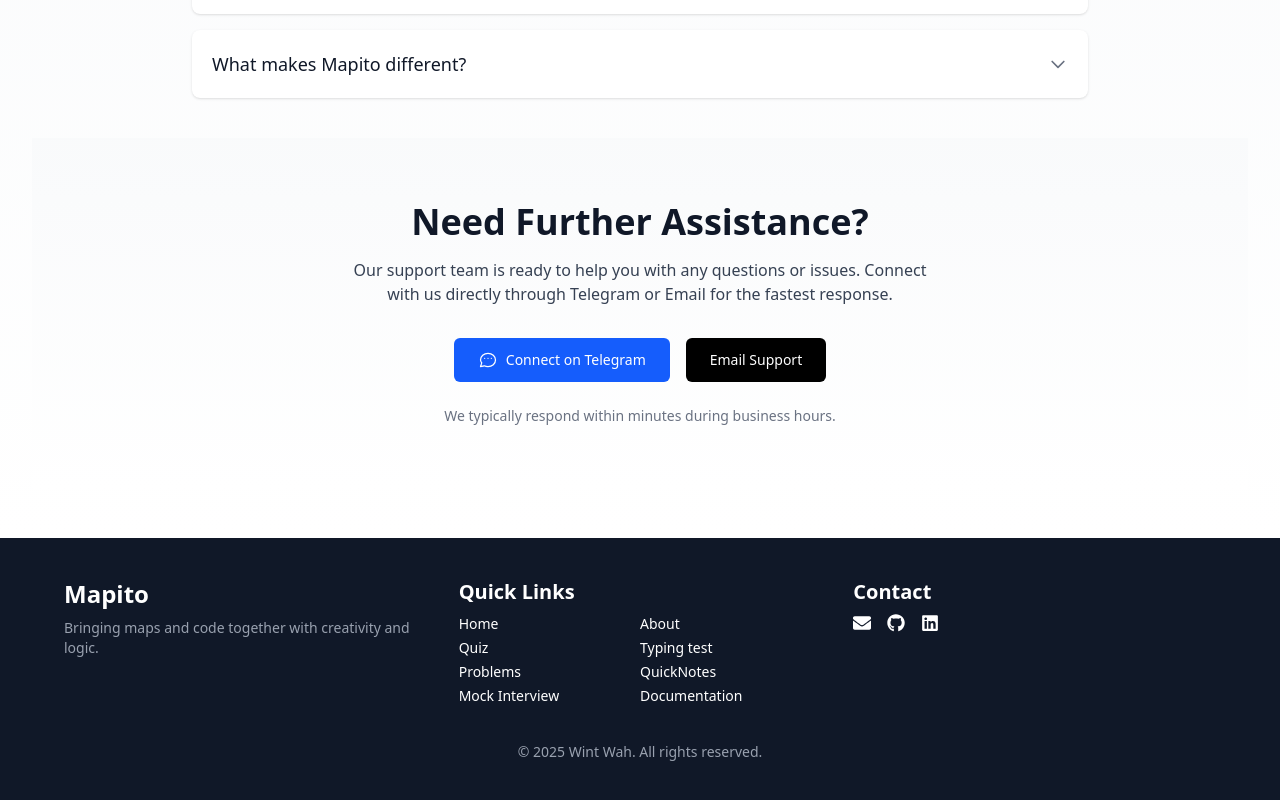
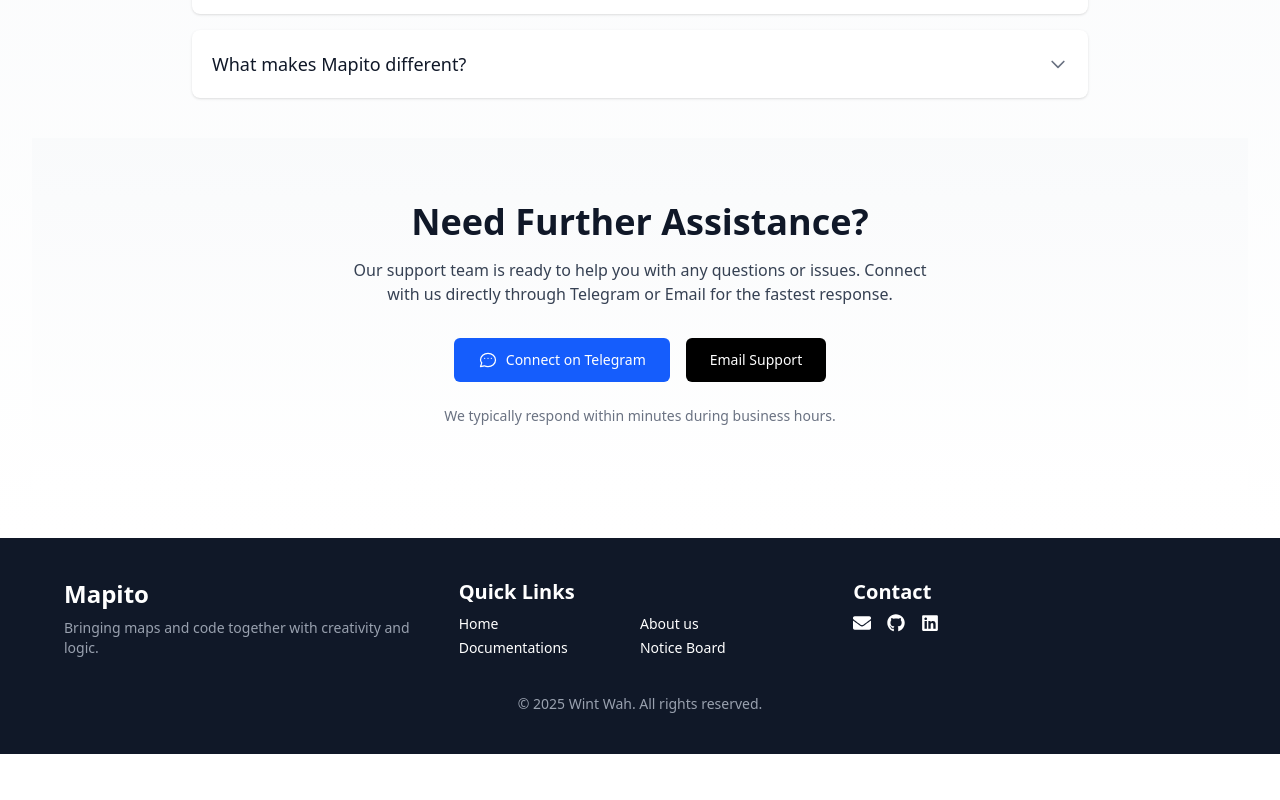
Before and after one commit to wintwah243/Mapito, a React (Vite) app in the folder mapito/: page / in a window 1280 px wide. Shown: the part 4156-4956 px from the top of the page. After the commit the page ends 4910 px from the top, so only its background shows below. Built offline with nearby package versions, Linux system fonts and the light colour scheme.

Commit message:
remove unwanted links in landing footer

```diff
--- a/mapito/src/Landing/LandingFooter.jsx
+++ b/mapito/src/Landing/LandingFooter.jsx
@@ -16,13 +16,9 @@
           <h3 className="text-xl font-semibold mb-2">Quick Links</h3>
           <ul className="grid grid-cols-1 sm:grid-cols-2 space-y-1 text-sm">
             <li><a href="/" className="hover:text-gray-300">Home</a></li>
-            <li><a href="/landingaboutus" className="hover:text-gray-300">About</a></li>
-            <li><a href="/signup" className="hover:text-gray-300">Quiz</a></li>
-            <li><a href="/signup" className="hover:text-gray-300">Typing test</a></li>
-            <li><a href="/signup" className="hover:text-gray-300">Problems</a></li>
-            <li><a href="/signup" className="hover:text-gray-300">QuickNotes</a></li>
-            <li><a href="/signup" className="hover:text-gray-300">Mock Interview</a></li>
-             <li><a href="/signup" className="hover:text-gray-300">Documentation</a></li>
+            <li><a href="/landingaboutus" className="hover:text-gray-300">About us</a></li>
+            <li><a href="/landingdocumentation" className="hover:text-gray-300">Documentations</a></li>
+            <li><a href="/landingnotice" className="hover:text-gray-300">Notice Board</a></li>
           </ul>
         </div>
 
```
